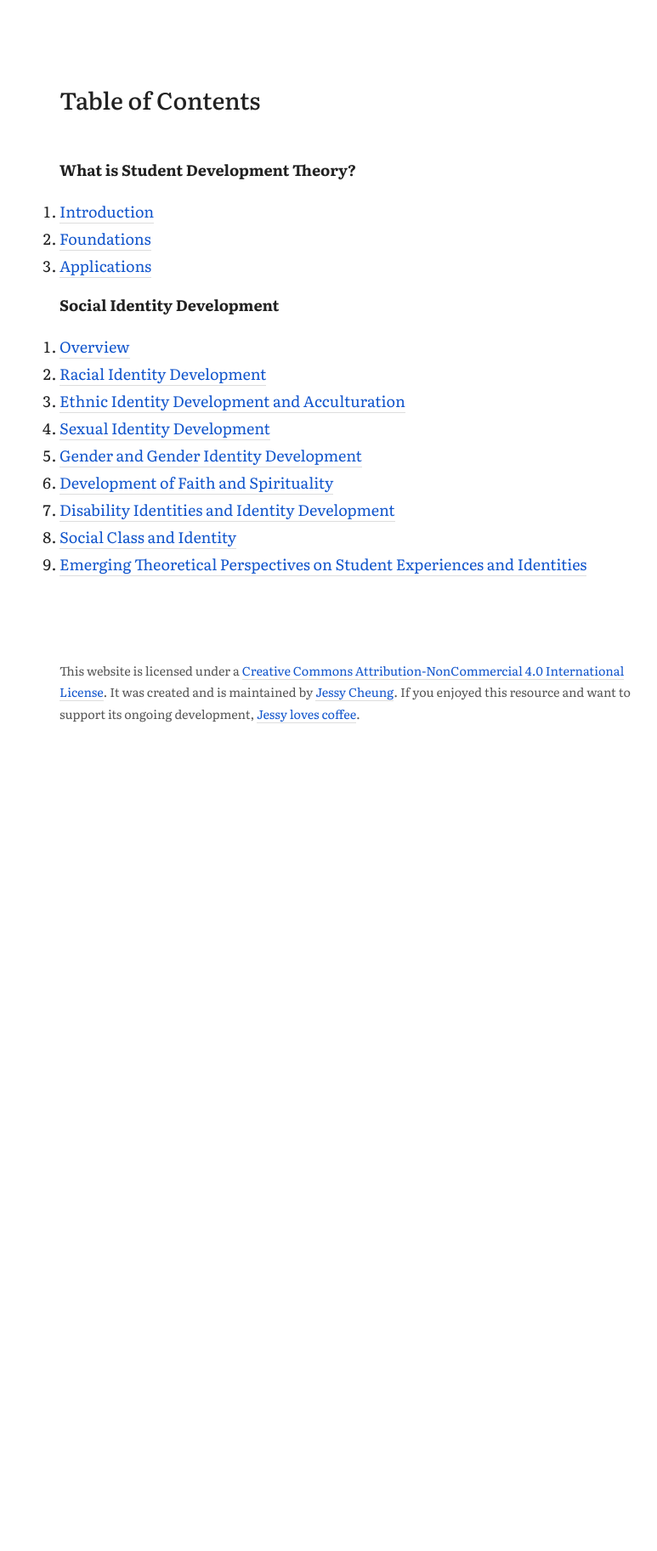
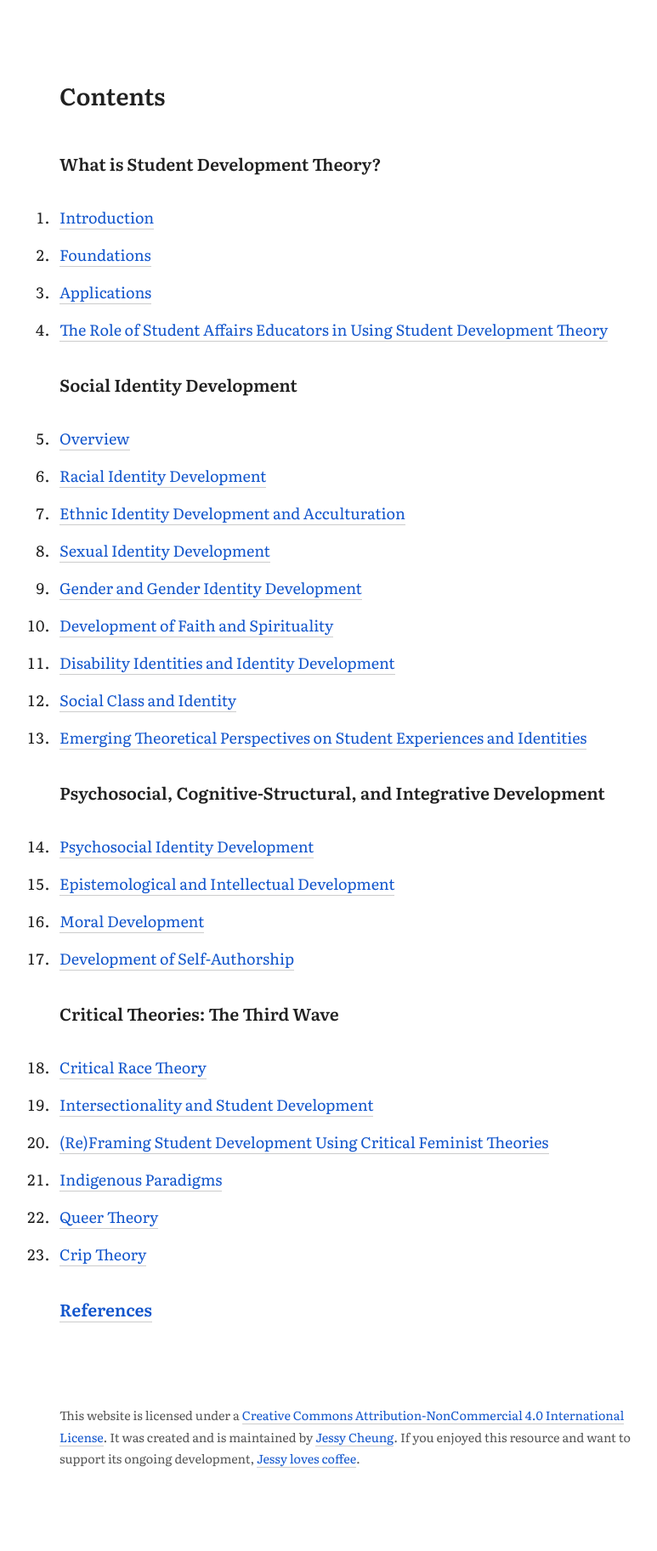
Before and after one commit to jl-c/jl-c.github.io, a Jekyll site: the page sandbox.html, which Jekyll copies as it is, in a window 1280 px wide. Shown: the whole page at 85% size, without its empty margins (234-1007 px from the left). Built offline with Jekyll 4.4.1, drawn with Linux system fonts in a browser that asks for light colours; before the commit the page ends 948 px from its top, so only the background shows below that.

Commit message:
Update sandbox.html

```diff
--- a/sandbox.html
+++ b/sandbox.html
@@ -4,31 +4,31 @@
 <title>Page Title</title>
 <link href="https://fonts.googleapis.com/css2?family=Literata:ital,wght@0,400;0,500;0,600;0,700;1,400;1,500&display=swap" rel="stylesheet">
 
- <style>
- body {color:#212121;font-family:'Literata';margin:0 auto 6rem;max-width:42rem;}
- p {font-size:1.125rem;max-width:42rem;line-height:1.8rem;margin:0 auto 1.125rem}
- h1 {font-size:1.75rem;font-weight:500;margin:6rem auto 3rem}
- li {font-size:1.125rem;line-height:2rem}
- ol {margin-left:0;padding-left:0}
+<style>
 
- div {background:#0074D9;color:white;font-family:'Open Sans';max-width:33rem;margin:3rem auto;padding:1.5rem;}
+body {color:#212121;font-family:'Literata';margin:6rem auto 6rem;max-width:42rem;padding:0 2rem}
+h1 {font-size:1.75rem;font-weight:600;line-height:2rem;margin:0 auto 3rem}
+h2 {font-size:1.25rem;font-weight:600;line-height:2rem;margin:2rem auto}
+p {font-size:1.125rem;line-height:2rem;margin:0 auto}
+li {font-size:1.125rem;line-height:2rem;margin-bottom:0.75rem;margin-left:-0.5rem;padding-left:0.5rem}
+ol {margin-left:0;padding-left:0}
+a:visited{color:#663399}
+a {color:#15c;text-decoration:none;border-bottom:1px solid #ccc}
+a:hover {color:#15c;border-bottom:1px solid #15c}
+span {display:inline;color:red;text-align:right}
 
- a {color:#15c;text-decoration:none;border-bottom:1px solid #ddd}
- a:hover {color:#15c;border-bottom:1px solid #15c}
-
- </style>
+</style>
 </head>
 <body>
 
-<h1>Table of Contents</h1>
-<p><b>What is Student Development Theory?</b></p>
+<h1>Contents</h1>
 <ol>
+    <h2>What is Student Development Theory?</h2>
 <li><a href=#>Introduction</a></li>
 <li><a href=#>Foundations</a></li>
-<li><a href=#>Applications</a></li>
-</ol>
-<p><b>Social Identity Development</b></p>
-<ol>
+<li><a href=https://www.youtube.com/watch?v=kfIl70TPX28>Applications</a></li>
+<li><a href=#>The Role of Student Affairs Educators in Using Student Development Theory</a></li>
+    <h2>Social Identity Development</h2>
 <li><a href=#>Overview</a></li>
 <li><a href=#>Racial Identity Development</a></li>
 <li><a href=#>Ethnic Identity Development and Acculturation</a></li>
@@ -38,9 +38,23 @@
 <li><a href=#>Disability Identities and Identity Development</a></li>
 <li><a href=#>Social Class and Identity</a></li>
 <li><a href=#>Emerging Theoretical Perspectives on Student Experiences and Identities</a></li>
+    <h2>Psychosocial, Cognitive-Structural, and Integrative Development</h2>
+<li><a href=#>Psychosocial Identity Development</a></li>
+<li><a href=#>Epistemological and Intellectual Development</a></li>
+<li><a href=#>Moral Development</a></li>
+<li><a href=#>Development of Self-Authorship</a></li>
+    <h2>Critical Theories: The Third Wave</h2>
+<li><a href=#>Critical Race Theory</a></li>
+<li><a href=#>Intersectionality and Student Development</a></li>
+<li><a href=#>(Re)Framing Student Development Using Critical Feminist Theories</a></li>
+<li><a href=#>Indigenous Paradigms</a></li>
+<li><a href=#>Queer Theory</a></li>
+<li><a href=#>Crip Theory</a></li>
+    <h2><a href=#>References</a></h2>
+
 </ol>
 
-<p style=font-size:0.9rem;line-height:1.6rem;color:#555;margin-top:6rem>This website is licensed under a <a rel="license" href="http://creativecommons.org/licenses/by-nc/4.0/">Creative Commons Attribution-NonCommercial 4.0 International License</a>. It was created and is maintained by <a href="http://www.jl-c.github.io">Jessy Cheung</a>. If you enjoyed this resource and want to support its ongoing development, <a href=#>Jessy loves coffee</a>.
+<p style=font-size:0.9rem;line-height:1.6rem;color:#555;margin-top:6rem>This website is licensed under a <a rel="license" href="http://creativecommons.org/licenses/by-nc/4.0/">Creative Commons Attribution-NonCommercial 4.0 International License</a>. It was created and is maintained by <a href="http://www.github.io/jl-c">Jessy Cheung</a>. If you enjoyed this resource and want to support its ongoing development, <a href=#>Jessy loves coffee</a>.
 </p>
 </body>
 </html>
```
